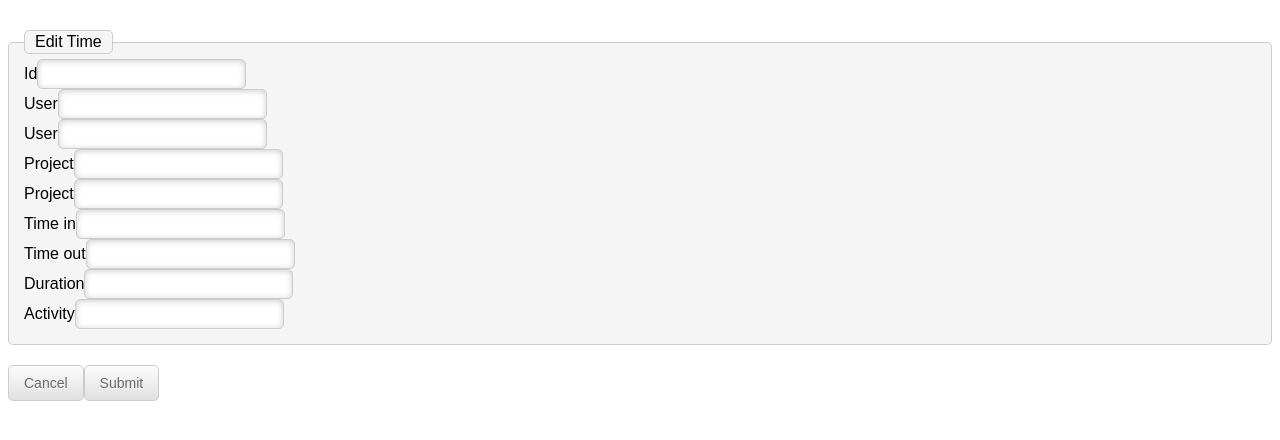
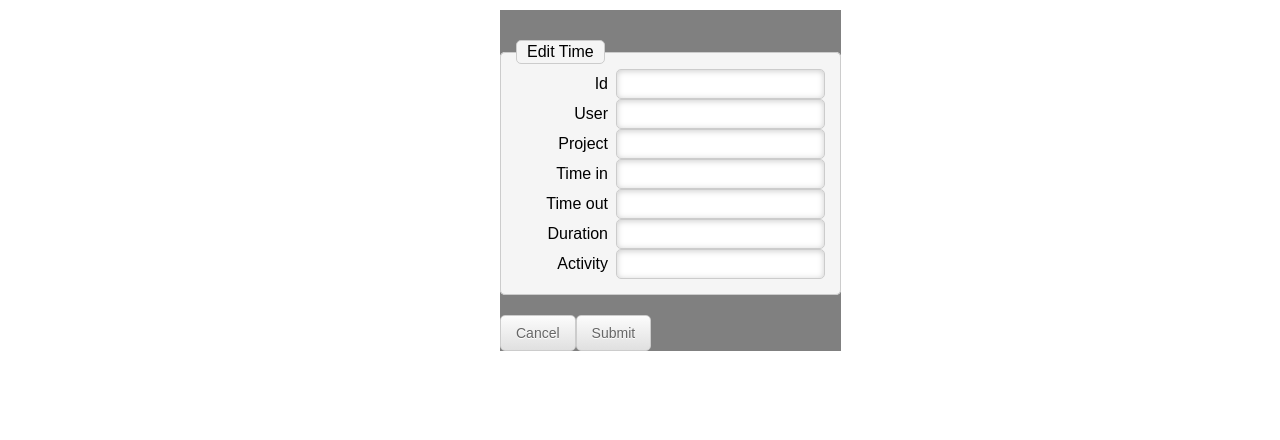
Before and after one commit to dreamingmind/time, a CakePHP app: the page made by app/View/Elements/info.ctp in a window 1280 px wide. Shown: the part 62-502 px from the top of the page. Run offline with PHP 8.4 and a stand-in for CakePHP, Linux system fonts and the light colour scheme; the template is opened without the code that fills it, so the values that code supplies are empty; form fields are guessed from the names that the template uses; some libraries are stand-ins or nearby versions.

Commit message:
finish up info/edit box for times/track rows
Resolve the display problem for 'activity' in the rows

added basic css

got replacement row coming in properly after edit (and initiallizing)

added drag feature to the div

```diff
--- a/app/Controller/TimesController.php
+++ b/app/Controller/TimesController.php
@@ -109,8 +109,10 @@ class TimesController extends AppController {
 			// This runs if the info button was clicked on the track page
 			$this->layout = 'ajax';
 			if ($saved) {
-				$index = $this->Time->id = $this->request->data['Time']['id'];
-				$this->request->data = array($index => $this->Time->find('first'));
+				$index = $this->request->data['Time']['id'];
+				$this->request->data = array($index => $this->Time->find('first', array(
+					'conditions' => array('Time.id' => $index),
+					'contain' => FALSE)));
 				$this->set('index', $index);
 				$this->render('/Elements/track_row');
 			} else {
--- a/app/View/Elements/info.ctp
+++ b/app/View/Elements/info.ctp
@@ -6,9 +6,7 @@
 	<?php
 		echo $this->Form->input('id');
 		echo $this->Form->input('user_id');
-		echo $this->Form->input('user');
 		echo $this->Form->input('project_id');
-		echo $this->Form->input('project');
 		echo $this->Form->input('time_in');
 		echo $this->Form->input('time_out');
 		echo $this->Form->input('duration');
@@ -18,4 +16,21 @@
 <?php echo $this->Form->button(__('Cancel'), array('bind' => 'click.cancelTimeEdit')); ?>
 <?php echo $this->Form->button(__('Submit'), array('bind' => 'click.saveTimeEdit')); ?>
 <?php echo $this->Form->end(); ?>
+	<style type="text/css">
+/*<![CDATA[*/
+div.times.form {
+     background-color: grey;
+     position: absolute;
+     z-index: 3000;
+	 left: 500px;
+}
+
+div.times.form label {
+     padding-right: 8px;
+     text-align: right;
+     width: 100px;
+}
+
+/*]]>*/
+	</style>
 </div>
--- a/app/View/Elements/track_row.ctp
+++ b/app/View/Elements/track_row.ctp
@@ -27,7 +27,7 @@ echo $this->Html->tableCells(array(
         . $this->Tk->setProjectDefaultButton($this->request->data[$index]['Time']['project_id']),
         $this->Time->format($this->request->data[$index]['Time']['time_in'], '%m.%d.%y --- %I:%M %p'),
         $duration,
-        $this->Form->input('$index.Time.activity', array(
+        $this->Form->input("$index.Time.activity", array(
             'label' => FALSE,
             'div' => FALSE,
             'bind' => 'change.saveField',
--- a/app/webroot/js/timekeep.js
+++ b/app/webroot/js/timekeep.js
@@ -86,6 +86,7 @@ function timeInfo(e) {
 			$('div.times.form').remove();
 			$(target).parents('td').prepend(data);
 			bindHandlers('div.times.form');
+			$('div.times.form').draggable();
 		},
 		error: function (data) {
 			alert('There was an error on the server. Please try again');
```
